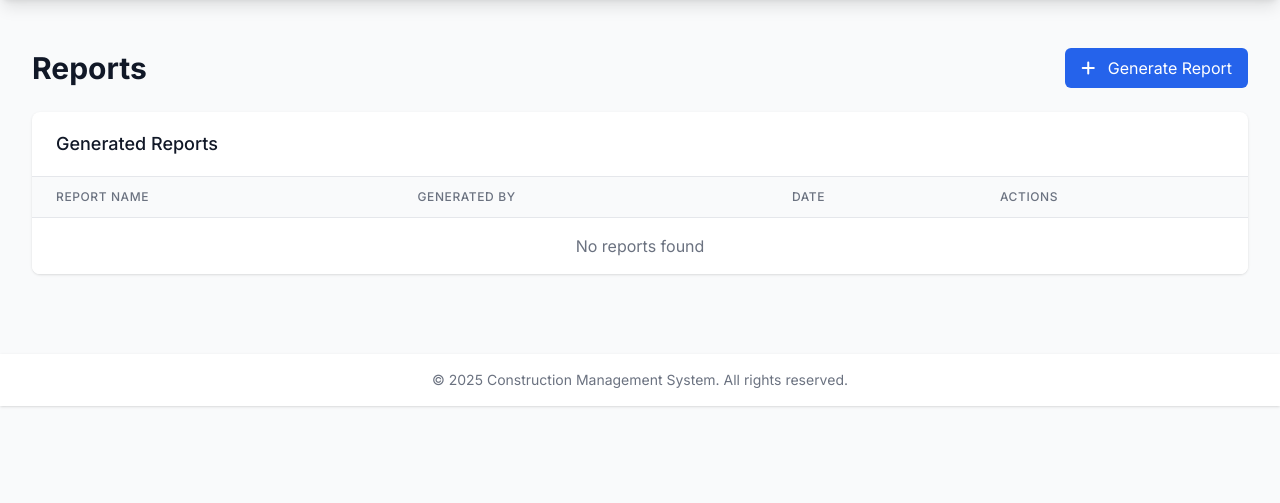
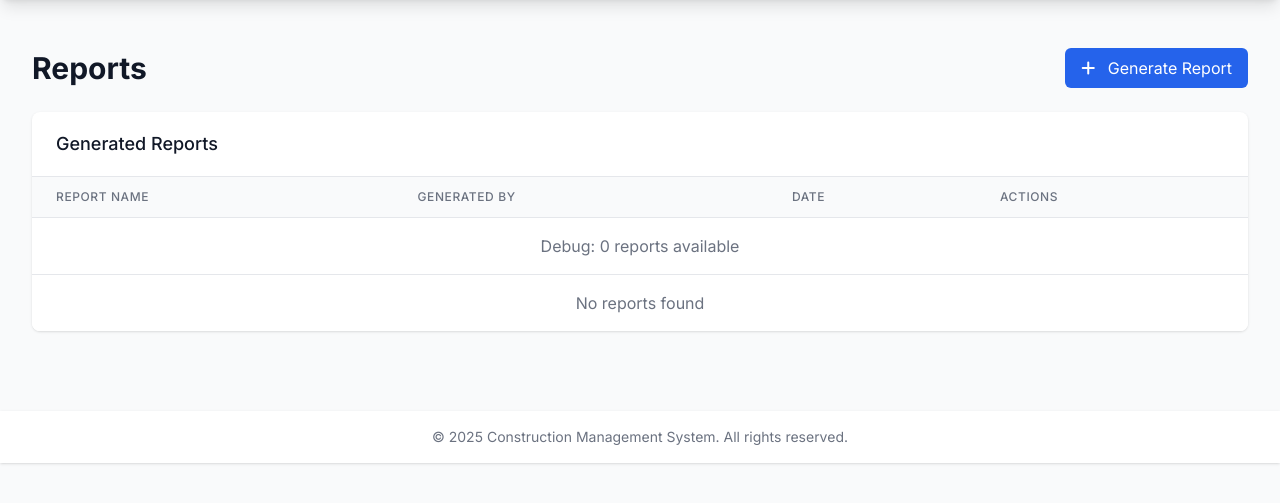
Before and after one commit to sacommscc/blackboxai-1744653696105, a Django app: page /reports/ in a window 1280 px wide. Shown: the part 64-567 px from the top of the page. Run offline with Django 5.2, Linux system fonts and the light colour scheme; the visitor is signed in with stand-in values (Sample User, id 1); some libraries are stand-ins or nearby versions.

Commit message:
Add construction_management/templates/reports/list.html 1744959086497

```diff
--- a/construction_management/templates/reports/list.html
+++ b/construction_management/templates/reports/list.html
@@ -6,7 +6,7 @@
 <div class="py-6">
     <div class="flex justify-between items-center mb-6">
         <h1 class="text-3xl font-bold text-gray-900">Reports</h1>
-        <a href="{% url 'report_generate' %}" class="bg-blue-600 text-white px-4 py-2 rounded-md hover:bg-blue-700">
+        <a href="{% url 'reports:report_generate' %}" class="bg-blue-600 text-white px-4 py-2 rounded-md hover:bg-blue-700">
             <i class="fas fa-plus mr-2"></i> Generate Report
         </a>
     </div>
@@ -26,22 +26,28 @@
                     </tr>
                 </thead>
                 <tbody class="bg-white divide-y divide-gray-200">
+                    <!-- Debug info -->
+                    <tr>
+                        <td colspan="4" class="px-6 py-4 whitespace-nowrap text-center text-gray-500">
+                            Debug: {{ reports|length }} reports available
+                        </td>
+                    </tr>
                     {% for report in reports %}
                     <tr>
                         <td class="px-6 py-4 whitespace-nowrap">
                             <div class="text-sm font-medium text-gray-900">{{ report.name }}</div>
                         </td>
                         <td class="px-6 py-4 whitespace-nowrap">
-                            <div class="text-sm text-gray-900">{{ report.generated_by }}</div>
+                            <div class="text-sm text-gray-900">{{ report.generated_by.email }}</div>
                         </td>
                         <td class="px-6 py-4 whitespace-nowrap">
-                            <div class="text-sm text-gray-900">{{ report.date_generated }}</div>
+                            <div class="text-sm text-gray-900">{{ report.date_generated|date:"Y-m-d H:i:s" }}</div>
                         </td>
                         <td class="px-6 py-4 whitespace-nowrap text-sm font-medium">
-                            <a href="{% url 'report_view' report.id %}" class="text-blue-600 hover:text-blue-900 mr-3">
+                            <a href="{% url 'reports:report_view' report.id %}" class="text-blue-600 hover:text-blue-900 mr-3">
                                 <i class="fas fa-eye"></i>
                             </a>
-                            <a href="{% url 'report_delete' report.id %}" class="text-red-600 hover:text-red-900"
+                            <a href="{% url 'reports:report_delete' report.id %}" class="text-red-600 hover:text-red-900"
                                onclick="return confirm('Are you sure you want to delete this report?')">
                                 <i class="fas fa-trash"></i>
                             </a>
```
